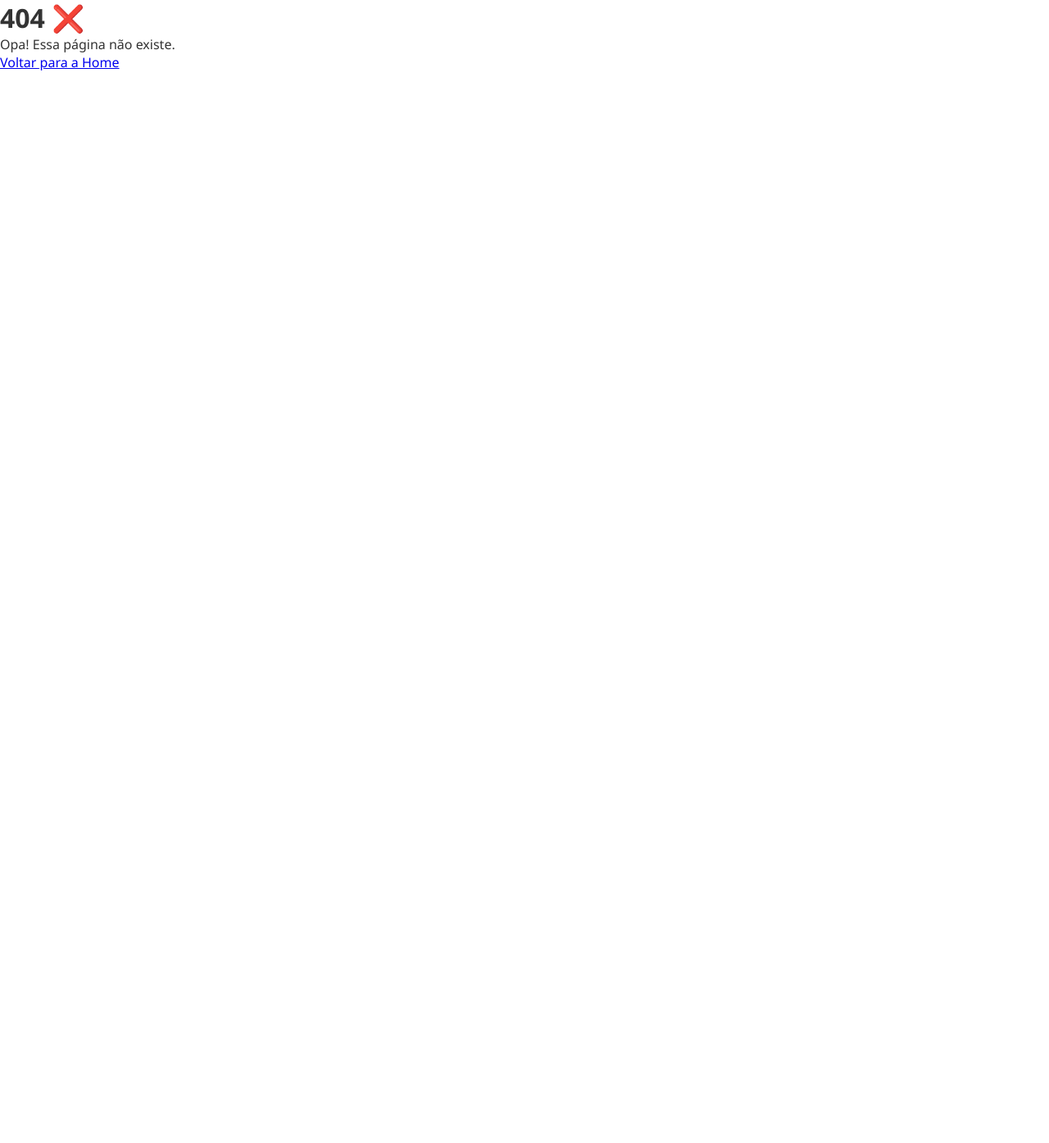
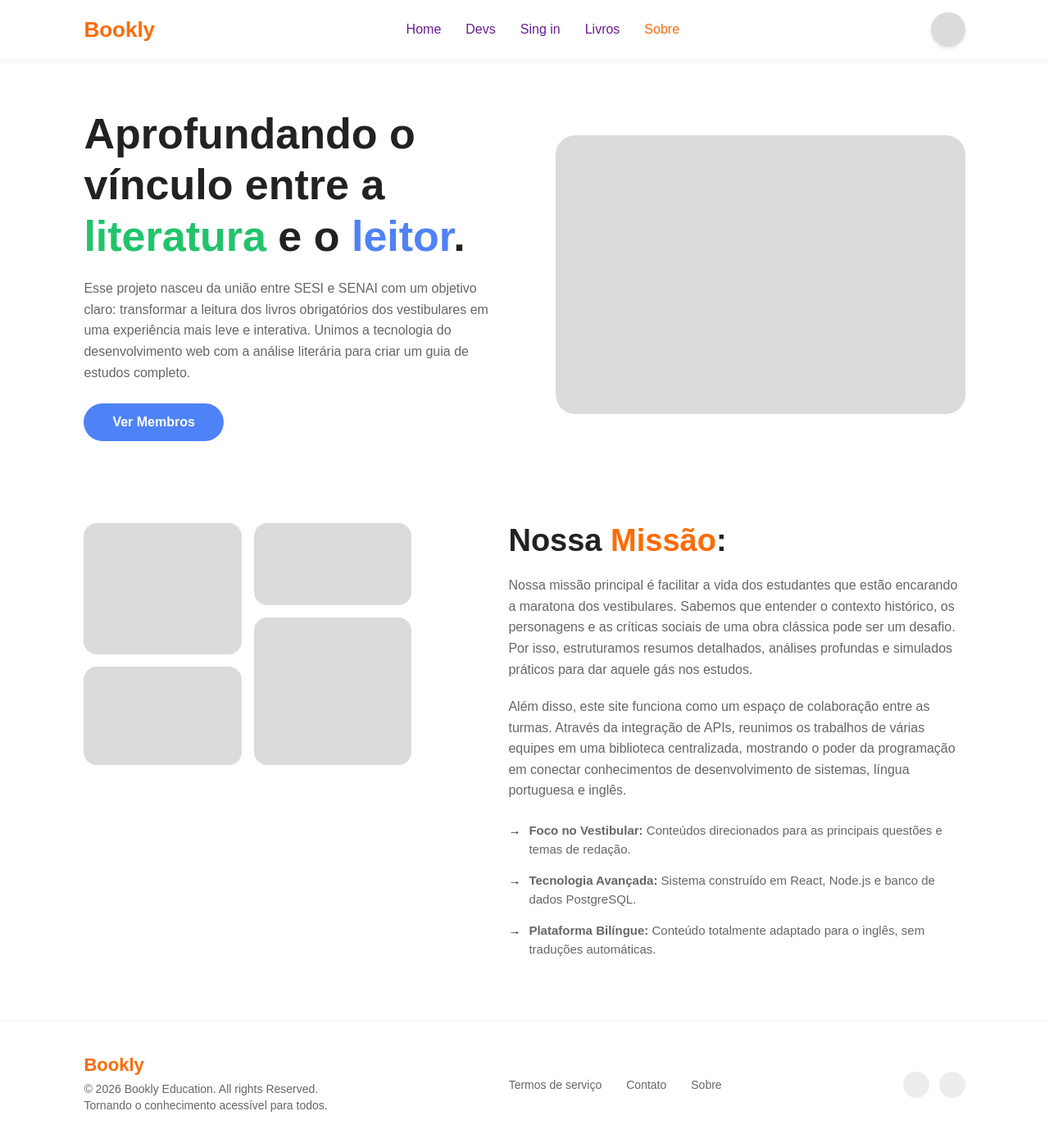
Before and after one commit to Supremeduck3/Atividade_Integradora_FrontEnd, a React (Vite) app: page /sobre in a window 1280 px wide. Before the commit this address had no page. Shown: the top 1394 px of the page at 82% size. Before the commit the page ends 800 px from the top, so only its background shows below. Built offline with nearby package versions, Linux system fonts and the light colour scheme.

Commit message:
criando a página: Sobre

```diff
--- a/src/App.jsx
+++ b/src/App.jsx
@@ -11,6 +11,7 @@ import Quiz2 from './pages/Quiz2';
 import Quiz3 from './pages/Quiz3';
 import Quiz4 from './pages/Quiz4';
 import Quiz5 from './pages/Quiz5';
+import Sobre from './pages/Sobre';
 
 function App() {
     return (
@@ -28,6 +29,7 @@ function App() {
                 <Route path="/quiz/3" element={<Quiz3/>} />
                 <Route path="/quiz/4" element={<Quiz4/>} />
                 <Route path="/quiz/5" element={<Quiz5/>} />
+                <Route path="/sobre" element={<Sobre />} />
             </Routes>
         </BrowserRouter>
     );
--- a/src/components/header/header.jsx
+++ b/src/components/header/header.jsx
@@ -51,9 +51,11 @@ export default function Header() {
                     Livros
                 </NavLink>
 
-                <NavLink to="/login" className={logado ? styles['logado'] : styles['naoLogado']}>
-                    Sign in
+                <NavLink to="/sobre" className={({ isActive }) =>
+            isActive ? styles['pagina_ativa'] : styles['pagina_desativa']}>
+                   Sobre
                 </NavLink>
+
             </nav>
         </header>
     );
--- a/src/pages/Home.jsx
+++ b/src/pages/Home.jsx
@@ -15,11 +15,21 @@ function Home() {
     useEffect(() => {
         async function carregarLivros() {
             try {
-                const resposta = await fetch('/api/livros');
+                const resposta = await fetch(
+                    "https://atividade-portugues-backend.onrender.com/api/livro",
+                    {
+                        headers: {
+                            "x-api-key": "chaveSecreta"
+                        }
+                    }
+                );
 
                 const json = await resposta.json();
 
-                setLivros(json.data);
+                console.log(json);
+
+                setLivros(json);
+
             } catch (e) {
                 console.error(e);
 
@@ -28,6 +38,7 @@ function Home() {
                 setCarregando(false);
             }
         }
+
         carregarLivros();
     }, []);
 
@@ -42,13 +53,17 @@ function Home() {
     return (
         <div className={styles.container}>
             <Header />
+
             <section className={styles.hero}>
                 <img src="/img/icones.png" alt="icones" />
+
                 <h1>
-                    Estude <span>livros</span> de forma inteligente{' '}
+                    Estude <span>livros</span> de forma inteligente
                 </h1>
 
-                <p>Explore resumos, análises e conteúdos para estudar melhor.</p>
+                <p>
+                    Explore resumos, análises e conteúdos para estudar melhor.
+                </p>
 
                 <button>Começar Agora</button>
             </section>
@@ -59,7 +74,11 @@ function Home() {
                 <div className={styles.booksGrid}>
                     {livros.map((livro, index) => (
                         <div key={index} className={styles.card}>
-                            <img src={livro.capa} alt={livro.titulo} />
+                            <img
+                                src={livro.capa}
+                                alt={livro.titulo}
+                            />
+
                             <h3>{livro.titulo}</h3>
 
                             <p>{livro.autor}</p>
--- /dev/null
+++ b/src/pages/Sobre.jsx
@@ -0,0 +1,93 @@
+import React from 'react';
+import { Link } from 'react-router-dom';
+import styles from './../style/sobre.module.css';
+
+export default function Sobre() {
+  return (
+    <div className={styles.tela}>
+      <header className={styles.cabecalho}>
+        <div className={styles.logoPrincipal}>Bookly</div>
+        <nav className={styles.menu}>
+          <Link to="/">Home</Link>
+          <Link to="/dev">Devs</Link>
+          <Link to="/sing-in">Sing in</Link>
+          <Link to="/livros">Livros</Link>
+          <Link to="/sobre" className={styles.abaAtiva}>Sobre</Link>
+        </nav>
+      <Link to="/login" className={styles.perfilUsuario}>
+  <div className={styles.fotoAvatar}></div>
+</Link>
+      </header>
+
+      <main className={styles.conteudo}>
+        <section className={styles.secaoDestaque}>
+          <div className={styles.textoDestaque}>
+            <h1 className={styles.tituloDestaque}>
+              Aprofundando o vínculo entre a <span className={styles.corVerde}>literatura</span> e o <span className={styles.corAzul}>leitor</span>.
+            </h1>
+            <p className={styles.descricaoDestaque}>
+              Esse projeto nasceu da união entre SESI e SENAI com um objetivo claro: transformar a leitura dos livros obrigatórios dos vestibulares em uma experiência mais leve e interativa. Unimos a tecnologia do desenvolvimento web com a análise literária para criar um guia de estudos completo.
+            </p>
+           <Link to="/dev" className={styles.botaoMembros}>
+              Ver Membros
+          </Link>
+          </div>
+          <div className={styles.ladoImagem}>
+            <div className={styles.blocoCinzaGrande}></div>
+          </div>
+        </section>
+
+        <section className={styles.secaoMissao}>
+          <div className={styles.ladoGrid}>
+            <div className={styles.containerGrid}>
+              <div className={`${styles.blocoGrid} ${styles.bloco1}`}></div>
+              <div className={`${styles.blocoGrid} ${styles.bloco2}`}></div>
+              <div className={`${styles.blocoGrid} ${styles.bloco3}`}></div>
+              <div className={`${styles.blocoGrid} ${styles.bloco4}`}></div>
+            </div>
+          </div>
+
+          <div className={styles.textoMissao}>
+            <h2 className={styles.tituloMissao}>
+              Nossa <span className={styles.corLaranja}>Missão</span>:
+            </h2>
+            <p>
+              Nossa missão principal é facilitar a vida dos estudantes que estão encarando a maratona dos vestibulares. Sabemos que entender o contexto histórico, os personagens e as críticas sociais de uma obra clássica pode ser um desafio. Por isso, estruturamos resumos detalhados, análises profundas e simulados práticos para dar aquele gás nos estudos.
+            </p>
+            <p>
+              Além disso, este site funciona como um espaço de colaboração entre as turmas. Através da integração de APIs, reunimos os trabalhos de várias equipes em uma biblioteca centralizada, mostrando o poder da programação em conectar conhecimentos de desenvolvimento de sistemas, língua portuguesa e inglês.
+            </p>
+            <ul className={styles.listaMissao}>
+              <li>
+                <strong>Foco no Vestibular:</strong> Conteúdos direcionados para as principais questões e temas de redação.
+              </li>
+              <li>
+                <strong>Tecnologia Avançada:</strong> Sistema construído em React, Node.js e banco de dados PostgreSQL.
+              </li>
+              <li>
+                <strong>Plataforma Bilíngue:</strong> Conteúdo totalmente adaptado para o inglês, sem traduções automáticas.
+              </li>
+            </ul>
+          </div>
+        </section>
+      </main>
+
+      <footer className={styles.rodape}>
+        <div className={styles.rodapeEsquerda}>
+          <div className={styles.logoRodape}>Bookly</div>
+          <p>© 2026 Bookly Education. All rights Reserved.</p>
+          <p>Tornando o conhecimento acessível para todos.</p>
+        </div>
+        <div className={styles.rodapeCentro}>
+          <Link to="/termos">Termos de serviço</Link>
+          <Link to="/contato">Contato</Link>
+          <Link to="/sobre">Sobre</Link>
+        </div>
+        <div className={styles.rodapeDireita}>
+          <div className={styles.iconeSocial}></div>
+          <div className={styles.iconeSocial}></div>
+        </div>
+      </footer>
+    </div>
+  );
+}
--- /dev/null
+++ b/src/style/sobre.module.css
@@ -0,0 +1,305 @@
+.tela {
+  font-family: Arial, sans-serif;
+  color: #222222;
+  background-color: #ffffff;
+  min-height: 100vh;
+  display: flex;
+  flex-direction: column;
+}
+
+.corVerde {
+  color: #21c46b;
+}
+
+.corAzul {
+  color: #4e82f7;
+}
+
+.corLaranja {
+  color: #ff6b00;
+}
+
+.cabecalho {
+  display: flex;
+  justify-content: space-between;
+  align-items: center;
+  padding: 15px 8%;
+  background-color: #ffffff;
+  box-shadow: 0 2px 8px rgba(0, 0, 0, 0.06);
+  position: relative;
+  z-index: 10;
+}
+
+.logoPrincipal {
+  font-size: 26px;
+  font-weight: bold;
+  color: #ff6b00;
+}
+
+.menu {
+  display: flex;
+  gap: 30px;
+}
+
+.menu a {
+  text-decoration: none;
+  color: #6a1b9a;
+  font-size: 16px;
+  font-weight: 500;
+  transition: color 0.2s;
+}
+
+.menu a:hover {
+  color: #ff6b00;
+}
+
+.menu a.abaAtiva {
+  color: #ff6b00;
+  font-weight: 500;
+}
+
+.perfilUsuario {
+  text-decoration: none;
+}
+
+.fotoAvatar {
+  width: 42px;
+  height: 42px;
+  border-radius: 50%;
+  background-color: #dbdbdb;
+  box-shadow: 0 2px 5px rgba(0,0,0,0.1);
+}
+
+.conteudo {
+  flex: 1;
+  padding: 60px 8%;
+  display: flex;
+  flex-direction: column;
+  gap: 100px;
+  background-color: #ffffff;
+}
+
+.secaoDestaque {
+  display: flex;
+  align-items: center;
+  justify-content: space-between;
+  gap: 5%;
+}
+
+.textoDestaque {
+  flex: 1;
+}
+
+.tituloDestaque {
+  font-size: 52px;
+  line-height: 1.2;
+  margin-bottom: 20px;
+  color: #222222;
+}
+
+.descricaoDestaque {
+  color: #666666;
+  line-height: 1.6;
+  margin-bottom: 25px;
+  font-size: 16px;
+}
+
+.botaoMembros {
+  background-color: #4e82f7;
+  color: white;
+  border: none;
+  padding: 14px 35px;
+  border-radius: 30px;
+  font-size: 16px;
+  font-weight: bold;
+  cursor: pointer;
+  transition: opacity 0.2s;
+  text-decoration: none;
+  display: inline-block;
+}
+
+.botaoMembros:hover {
+  opacity: 0.9;
+}
+
+.ladoImagem {
+  flex: 1;
+  display: flex;
+  justify-content: flex-end;
+}
+
+.blocoCinzaGrande {
+  width: 100%;
+  max-width: 500px;
+  height: 340px;
+  background-color: #dbdbdb;
+  border-radius: 24px;
+}
+
+.secaoMissao {
+  display: flex;
+  align-items: flex-start;
+  justify-content: space-between;
+  gap: 5%;
+}
+
+.ladoGrid {
+  flex: 1;
+}
+
+.containerGrid {
+  display: grid;
+  grid-template-columns: repeat(2, 1fr);
+  gap: 15px;
+  max-width: 400px;
+}
+
+.blocoGrid {
+  background-color: #dbdbdb;
+  border-radius: 16px;
+}
+
+.bloco1 {
+  height: 160px;
+}
+
+.bloco2 {
+  height: 100px;
+}
+
+.bloco3 {
+  height: 120px;
+}
+
+.bloco4 {
+  height: 180px;
+  margin-top: -60px;
+}
+
+.textoMissao {
+  flex: 1.2;
+}
+
+.tituloMissao {
+  font-size: 38px;
+  margin-bottom: 20px;
+  color: #222222;
+}
+
+.textoMissao p {
+  color: #666666;
+  line-height: 1.6;
+  font-size: 16px;
+  margin-bottom: 20px;
+}
+
+.listaMissao {
+  list-style: none;
+  padding: 0;
+  margin-top: 25px;
+}
+
+.listaMissao li {
+  position: relative;
+  padding-left: 25px;
+  margin-bottom: 16px;
+  font-size: 15px;
+  color: #666666;
+  line-height: 1.5;
+}
+
+.listaMissao li::before {
+  content: "→";
+  position: absolute;
+  left: 0;
+  color: #222222;
+  font-weight: bold;
+}
+
+.rodape {
+  border-top: 1px solid #f0f0f0;
+  padding: 40px 8%;
+  display: flex;
+  justify-content: space-between;
+  align-items: center;
+  font-size: 14px;
+  color: #666666;
+}
+
+.logoRodape {
+  font-size: 22px;
+  font-weight: bold;
+  color: #ff6b00;
+  margin-bottom: 8px;
+}
+
+.rodapeEsquerda p {
+  margin: 4px 0;
+}
+
+.rodapeCentro a {
+  margin: 0 15px;
+  text-decoration: none;
+  color: #666666;
+}
+
+.rodapeCentro a:hover {
+  color: #ff6b00;
+}
+
+.rodapeDireita {
+  display: flex;
+  gap: 12px;
+}
+
+.iconeSocial {
+  width: 32px;
+  height: 32px;
+  border-radius: 50%;
+  background-color: #ededed;
+}
+
+@media (max-width: 768px) {
+
+  .cabecalho {
+    flex-direction: column;
+    gap: 15px;
+    padding: 15px 20px;
+  }
+
+  .menu {
+    gap: 15px;
+    flex-wrap: wrap;
+    justify-content: center;
+  }
+
+  .secaoDestaque,
+  .secaoMissao {
+    flex-direction: column;
+    gap: 40px;
+  }
+
+  .tituloDestaque {
+    font-size: 32px;
+  }
+
+  .ladoImagem,
+  .ladoGrid {
+    justify-content: center;
+    width: 100%;
+  }
+
+  .rodape {
+    flex-direction: column;
+    gap: 20px;
+    text-align: center;
+  }
+
+  .containerGrid {
+    margin: 0 auto;
+  }
+
+  .bloco4 {
+    margin-top: 0;
+  }
+}
```
Also changed, not shown: 1 other file (tests, documents, lock files or other folders).
